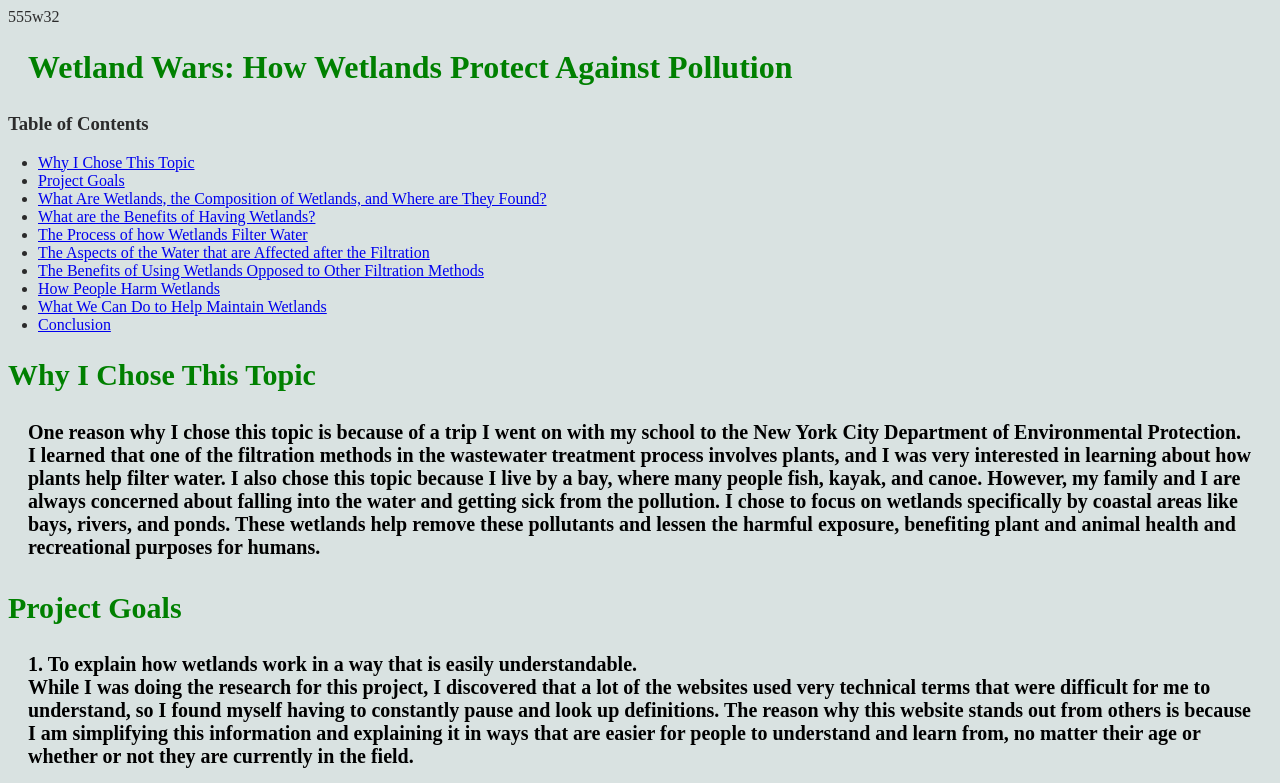
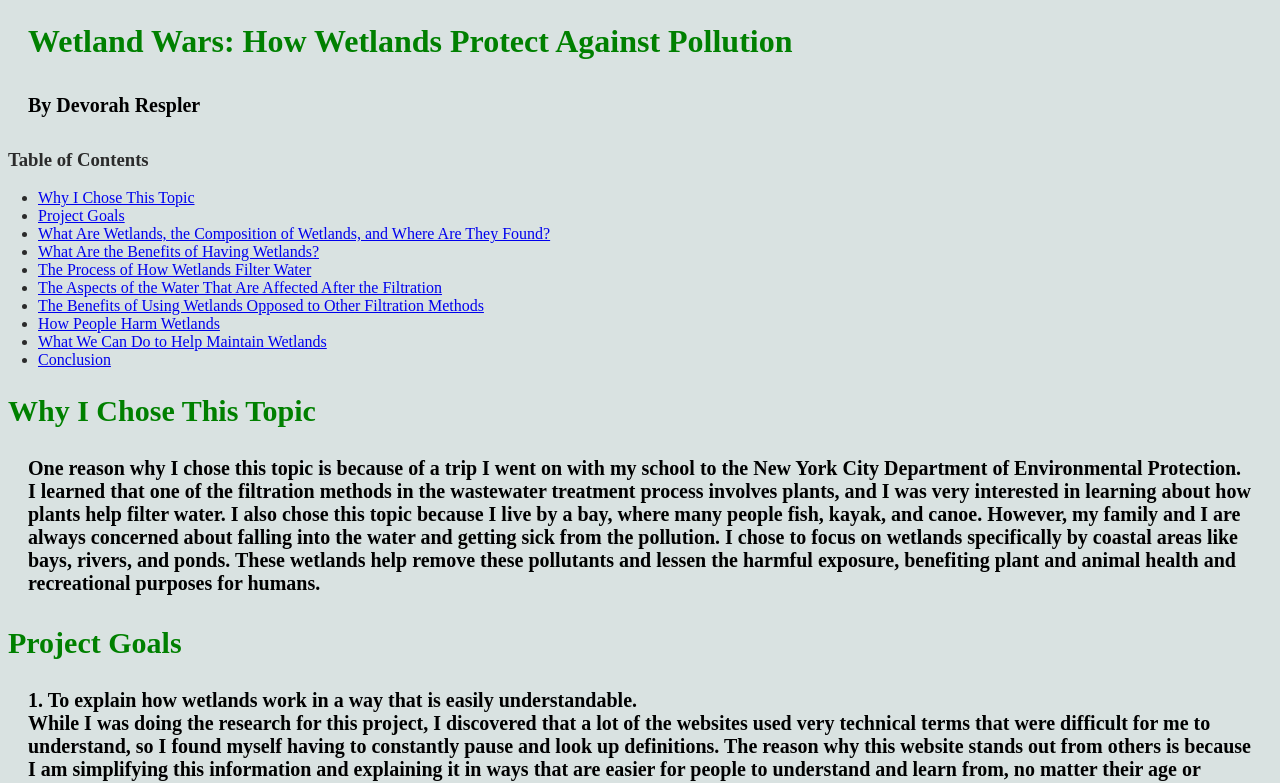
Before and after one commit to devresp/wetlands-, a plain HTML site: page index.html in a window 1280 px wide. Shown: the top 783 px of the page. Drawn offline with Linux system fonts and the light colour scheme.

Commit message:
Add files via upload

```diff
--- a/index.html
+++ b/index.html
@@ -1,4 +1,4 @@
-555w32<!DOCTYPE html>
+<!DOCTYPE html>
 <html>
 <head>
    <title>Page Title</title>
@@ -8,15 +8,16 @@
 <body>
 
 	<h1>Wetland Wars: How Wetlands Protect Against Pollution</h1>
+	<h4>By Devorah Respler</h4>
 
 		<h3>Table of Contents</h3>
 			<ul>
 				<li> <a href= "#Why I Chose This Topic">Why I Chose This Topic</a></li>
 				<li> <a href= "#Project Goals">Project Goals</a></li>
-				<li> <a href= "#What Are Wetlands, the Composition of Wetlands, and Where are They Found?">What Are Wetlands, the Composition of Wetlands, and Where are They Found?</a></li>
-				<li> <a href= "#What are the Benefits of Having Wetlands?">What are the Benefits of Having Wetlands?</a></li>
-				<li> <a href= "#The Process of how Wetlands Filter Water">The Process of how Wetlands Filter Water</a></li>
-				<li> <a href= "#The Aspects of the Water that are Affected after the Filtration">The Aspects of the Water that are Affected after the Filtration</a></li>
+				<li> <a href= "#What Are Wetlands, the Composition of Wetlands, and Where Are They Found?">What Are Wetlands, the Composition of Wetlands, and Where Are They Found?</a></li>
+				<li> <a href= "#What Are the Benefits of Having Wetlands?">What Are the Benefits of Having Wetlands?</a></li>
+				<li> <a href= "#The Process of How Wetlands Filter Water">The Process of How Wetlands Filter Water</a></li>
+				<li> <a href= "#The Aspects of the Water That Are Affected After the Filtration">The Aspects of the Water That Are Affected After the Filtration</a></li>
 				<li> <a href= "#The Benefits of Using Wetlands Opposed to Other Filtration Methods">The Benefits of Using Wetlands Opposed to Other Filtration Methods</a></li>
 				<li> <a href= "#How People Harm Wetlands">How People Harm Wetlands</a></li>
 				<li> <a href= "#What We Can Do to Help Maintain Wetlands">What We Can Do to Help Maintain Wetlands</a></li>
@@ -40,8 +41,8 @@
 <h5> 1. Environmental Protection Agency, “Threats to Wetlands,” https://www.epa.gov/sites/default/files/2021-01/documents/threats_to_wetlands.pdf </h5>
 
 
-			<div id= "What Are Wetlands, the Composition of Wetlands, and Where are They Found?">
-		<h2>What Are Wetlands, the Composition of Wetlands, and Where are They Found?</h2>
+			<div id= "What Are Wetlands, the Composition of Wetlands, and Where Are They Found?">
+		<h2>What Are Wetlands, the Composition of Wetlands, and Where Are They Found?</h2>
 			<h4>Wetlands are areas where the land does not drain well, making the soil saturated/ flooded with shallow water. They occur worldwide in areas like riverbanks, coastlines, depressions, and flat regions that have high rainfall. A wetland can be defined by the types of plants that grow in it. There are 4 main types of wetlands; swamps, marshes, estuaries, and bogs. Each one is known for different characteristics: <br> <ul><li><em>Swamps </em>contain water logged soil, which is surrounded by trees and shrubs. They occur where drainage is poor, and can be either freshwater or saltwater.</li> <li> <em>Marshes </em>contain soft plants and are made up of shallow water. They can be freshwater or saltwater.<sup>2</sup>
 </li><li><em>Estuaries</em> also contain soft plants, but happen where freshwater meets saltwater. One example of this is when sea levels, which are saltwater, rise and flood rivers, which are freshwater.<sup>3</sup></li> <li><em>  Bogs</em> contain soft spongy ground that mainly consist of partially decayed plant matter.<sup>2</sup></li></ul> <br>
 Common plants found in wetlands that help filter the water include:<sup>4</sup> <br> <ul><li> Cattails (Typha species), which are most commonly found in marshes </li>
@@ -107,8 +108,8 @@ Common plants found in wetlands that help filter the water include:<sup>4</sup>
 </div></h5>
 
 <h4>Microorganisms are living organisms that are too small to be seen with the naked eye. They are typically found in air, soil, water and inside larger organisms. Many microorganisms are essential for life and play critical roles in ecosystem function.<sup>16</sup> The microorganisms in wetlands help with the chemical filtration process by breaking down pollutants into less harmful forms. <sup>17</sup> </h4>
-			<h5>2.New York State Department of Environmental Conservation, “Wetlands,” https://dec.ny.gov/nature/waterbodies/wetlands
-<br>3. https://www.coastal.ca.gov/publiced/UNBweb/owow_entire.pdf<br>
+			<h5>2.New York State Department of Environmental Conservation, “Wetlands,” https://dec.ny.gov/nature/waterbodies/wetlands<br>
+3. https://www.coastal.ca.gov/publiced/UNBweb/owow_entire.pdf<br>
 4.“Can Plants Be Used to Filter Water?” https://iere.org/can-plants-be-used-to-filter-watCalifornia Coastal Commission, “Ocean Web of Life,” https://www.coastal.ca.gov/publiced/UNBweb/owow_entire.pdf<br>
 5. https://mnfi.anr.msu.edu/communities/description/10666/bog <br>
 6. https://www.environment.nsw.gov.au/topics/water/estuaries/biodiversity-in-estuaries/plants-in-estuaries#-seagrasses- <br>
@@ -125,8 +126,8 @@ Common plants found in wetlands that help filter the water include:<sup>4</sup>
 17. International Energy and Resources Education, “Can Plants Be Used to Filter Water?” https://iere.org/can-plants-be-used-to-filter-water/
 </h5>
 
-			<div id= "What are the Benefits of Having Wetlands?">
-		<h2>What are the Benefits of Having Wetlands?</h2>
+			<div id= "What Are the Benefits of Having Wetlands?">
+		<h2>What Are the Benefits of Having Wetlands?</h2>
 			<h4><ul> <li>Wetlands improve water quality</li> <li>They help to prevent waterborne diseases</li> <li>They help with flood control by acting like natural sponges and absorbing and storing extra rainfall</li> <li>They help remove pollutants from the water.<sup>18</sup></li><br> </ul> </h4>
 
 		<h4><strong>Many pollutants exist in water in coastal areas. Some examples of pollutants that wetlands help remove from the water include:<sup>19</sup></strong> <br>
@@ -148,7 +149,7 @@ fertilizers, etc. if consumed, they can cause neurological issues, organ damage,
 
 
 			<h5> 18. San Antonio River Authority, “The Wonders of Wetlands and Why We Need Them,” https://www.sariverauthority.org/blog-news/the-wonders-of-wetlands-and-why-we-need-them/<br>
-19. Save The Bay, “Threats to the Bay,” https://education.savingthebay.org/wp-content/guides/Threats-to-the-Bay.pdf
+19. Save The Bay, “Threats to the Bay,” https://education.savingthebay.org/wp-content/guides/Threats-to-the-Bay.pdf<br>
 20. https://www.rusco.com/blog/how-do-i-know-how-much-sediment-is-in-my-water<br>
 21. https://www.sciencebuddies.org/blog/heavy-metals-turn-waterways-orange<br>
 22. https://vitrosens.com/what-are-waterborne-infectious-diseases-how-to-use-cryptosporidium-giardia-entamoeba-combo-test-kit/<br>
@@ -160,8 +161,8 @@ fertilizers, etc. if consumed, they can cause neurological issues, organ damage,
 			28. https://en.wikipedia.org/wiki/Harmful_algal_bloom</h5>
 
 
-			<div id= "The Process of how Wetlands Filter Water">
-		<h2>The Process of how Wetlands Filter Water</h2>
+			<div id= "The Process of How Wetlands Filter Water">
+		<h2>The Process of How Wetlands Filter Water</h2>
 			<h4>The process of how wetlands filter water is split between physical and chemical processes. </h4> <h4>The physical process begins with <em>sedimentation. </em> Sedimentation occurs as water flows through the wetland. The dense vegetation in the wetland causes the flow rate of the water to slow down, causing the suspended particles- the heavier particles of pollution in the water- to settle to the bottom. The vegetation also acts as a physical barrier by trapping the particles and preventing them from flowing further downstream. The removal of the  suspended solids in this step eliminates turbidity (the visual measurement of the cloudiness of the water caused by suspended solids and how the light shines through the water) and improves water clarity (the measure of how deep the light can penetrate through the water, or simply the transparency).
 			Clear water, where the sunlight is not blocked by suspended solids, allows light into the water for photosynthesis, which supports healthier aquatic ecosystems).<sup>29</sup>
 			The next step in the physical process is called bioaccumulation. This process is when the plant roots absorb nitrogen and phosphorus from the water, preventing the previously stated process of eutrophication.
@@ -182,12 +183,12 @@ fertilizers, etc. if consumed, they can cause neurological issues, organ damage,
 			<h5>29.San Antonio River Authority, “The Wonders of Wetlands and Why We Need Them,” https://www.sariverauthority.org/blog-news/the-wonders-of-wetlands-and-why-we-need-them/ <br>
 			30.  International Energy and Resources Education, “How Do Wetlands Filter Water?” https://iere.org/how-does-wetlands-filter-water/ <br>
 			31.  International Energy and Resources Education, “Can Plants Be Used to Filter Water?” https://iere.org/can-plants-be-used-to-filter-water/ <br>
-			32.  Khan Academy, “Oxidation–Reduction Reactions,” https://www.khanacademy.org/science/ap-chemistry-beta/x2eef969c74e0d802:chemical-reactions/x2eef969c74e0d802:oxidation-reduction-redox-reactions/a/oxidation-number
+			32.  Khan Academy, “Oxidation–Reduction Reactions,” https://www.khanacademy.org/science/ap-chemistry-beta/x2eef969c74e0d802:chemical-reactions/x2eef969c74e0d802:oxidation-reduction-redox-reactions/a/oxidation-number<br>
 			33. https://www.sariverauthority.org/blog-news/the-wonders-of-wetlands-and-why-we-need-them/
 			</h5>
 
-			<div id= "The Aspects of the Water that are Affected after the Filtration">
-		<h2>The Aspects of the Water that are Affected after the Filtration</h2>
+			<div id= "The Aspects of the Water That Are Affected After the Filtration">
+		<h2>The Aspects of the Water That Are Affected After the Filtration</h2>
 			<h4>Physical aspects: color (sedimentation), turbidity (sedimentation), clarity (sedimentation), odor (bioremediation), floating matter (sedimentation)  <br>
 			Biological aspects: algae (removal of nitrogen and phosphorus from the water, denitrification) and bacteria <br> Chemical aspects: pH levels and nutrients<sup>34</sup></h4>
 
@@ -198,9 +199,9 @@ fertilizers, etc. if consumed, they can cause neurological issues, organ damage,
 
 			<h5>
 			34.Watsonville Wetlands Watch, “Wetland Water Testing,” https://www.watsonvillewetlandswatch.org/images/lessons/lesson-5-wetland-water-testing.pdf <br>
-			35. https://basicwaterscience.com/physical-water-quality-parameters/water-turbidity/water-turbidity-definition/
-			36. https://www.deloachindustries.com/blog/what-is-water-turbidity
-			37. https://www.raynewater.com/blog/water-pollution-bad-for-humans-and-animals-alike/
+			35. https://basicwaterscience.com/physical-water-quality-parameters/water-turbidity/water-turbidity-definition/<br>
+			36. https://www.deloachindustries.com/blog/what-is-water-turbidity<br>
+			37. https://www.raynewater.com/blog/water-pollution-bad-for-humans-and-animals-alike/<br>
 			</h5>
 
 
```
